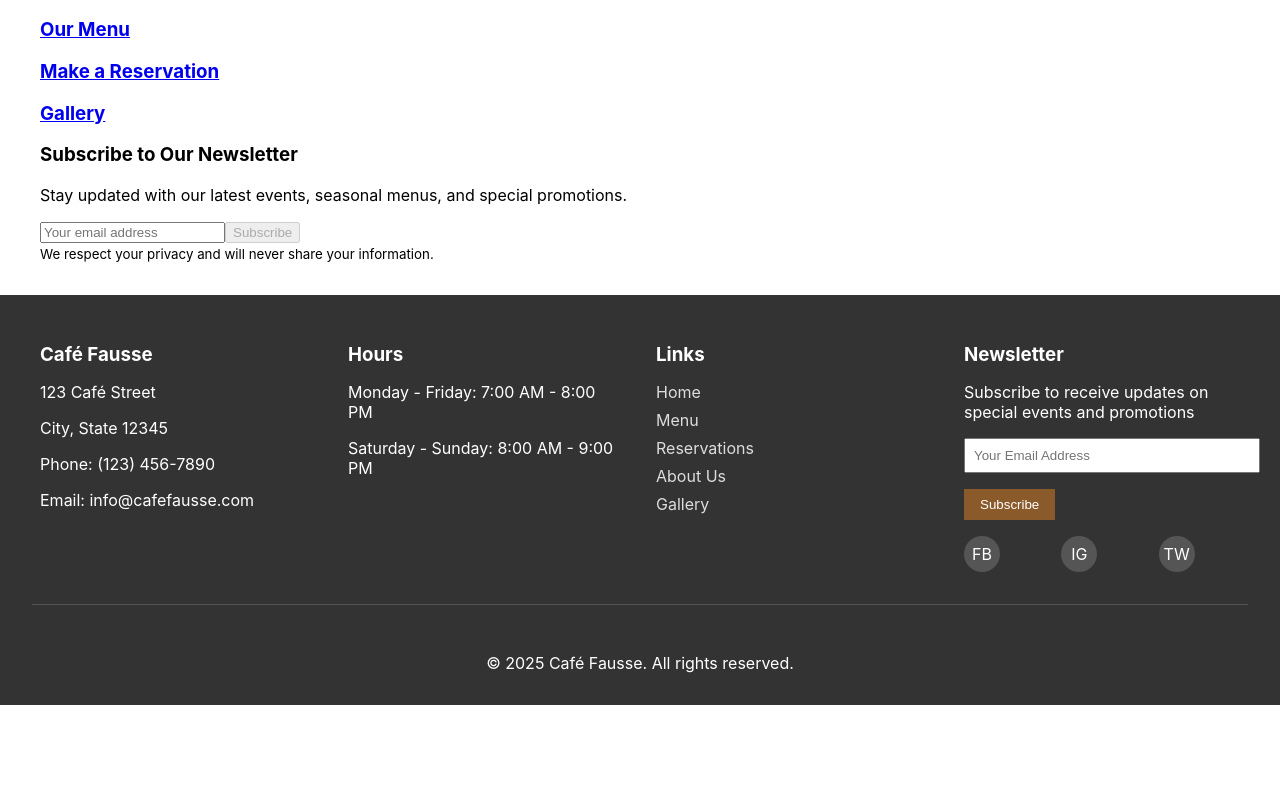
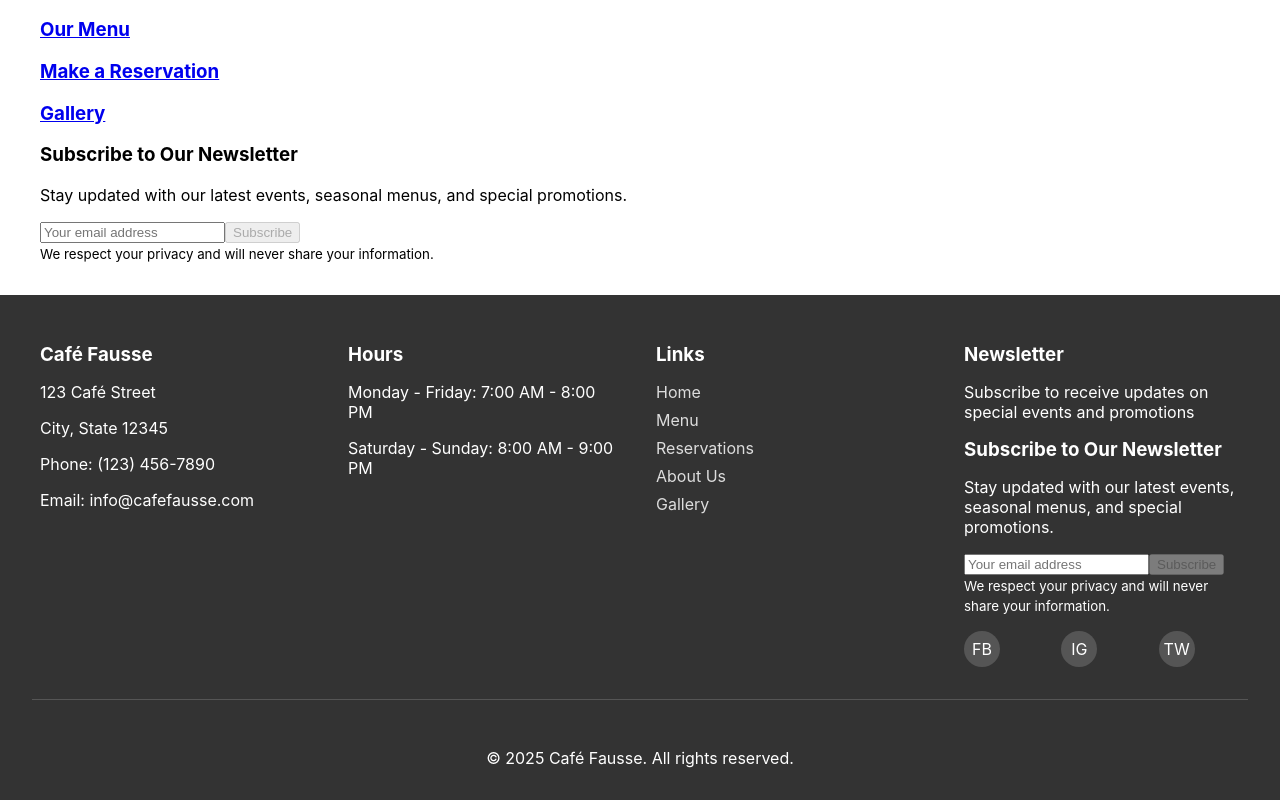
Before and after one commit to tobias-pasquale/quantic-msse-cafe-fausse, a React (Create React App) app in the folder frontend/: page / in a window 1280 px wide. Shown: the part 544-1344 px from the top of the page. Before the commit the page ends 1249 px from the top, so only its background shows below. Built offline with nearby package versions, Linux system fonts and the light colour scheme; no server answers.

Commit message:
update footer component to use newsletter signup component

```diff
--- a/frontend/src/components/Footer.tsx
+++ b/frontend/src/components/Footer.tsx
@@ -1,5 +1,6 @@
 import React from 'react';
 import { Link } from 'react-router-dom';
+import NewsletterSignup from './NewsletterSignup';
 
 const Footer: React.FC = () => {
   const currentYear = new Date().getFullYear();
@@ -35,10 +36,10 @@ const Footer: React.FC = () => {
         <div className="footer-section">
           <h3>Newsletter</h3>
           <p>Subscribe to receive updates on special events and promotions</p>
-          <form className="footer-newsletter">
-            <input type="email" placeholder="Your Email Address" required />
-            <button type="submit">Subscribe</button>
-          </form>
+          {/* Newsletter signup component */}
+          <section className="newsletter-section">
+            <NewsletterSignup className="home-newsletter" />
+          </section>
           <div className="social-links">
             <a href="https://facebook.com" target="_blank" rel="noopener noreferrer" aria-label="Facebook">FB</a>
             <a href="https://instagram.com" target="_blank" rel="noopener noreferrer" aria-label="Instagram">IG</a>
```
